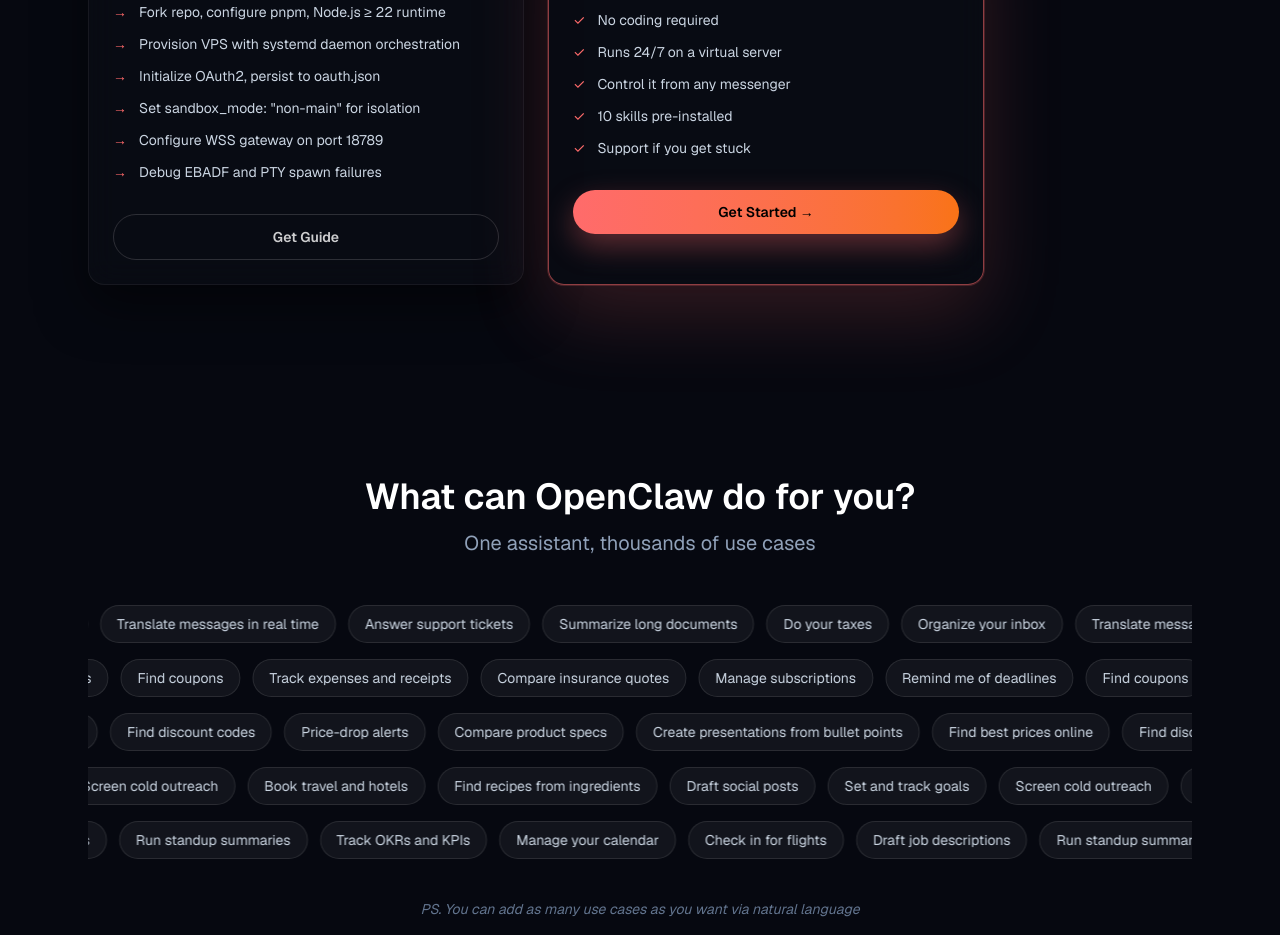
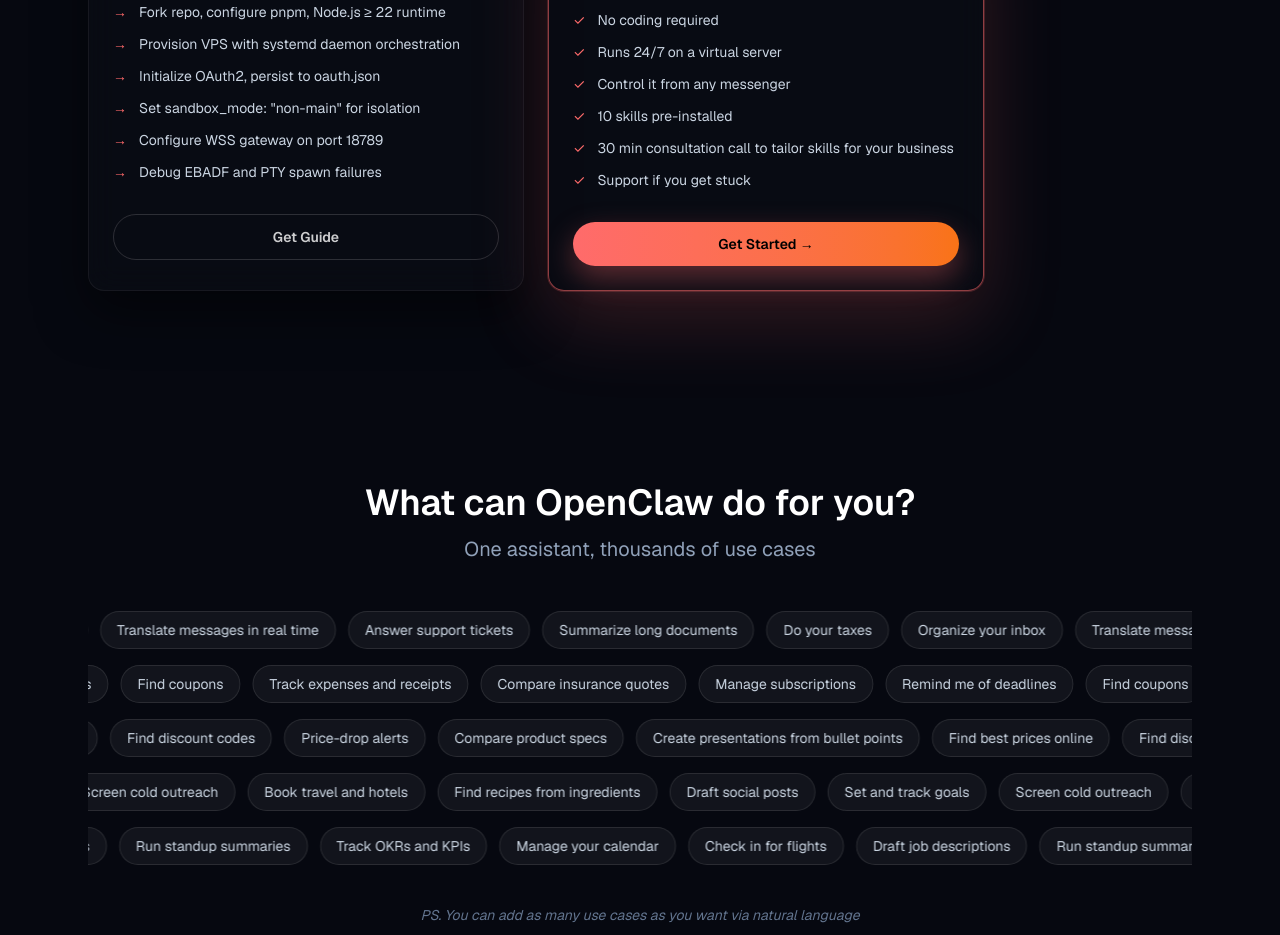
Before and after one commit to hazareajinkya/AICE-OpenClaw, a Next.js app: page / in a window 1280 px wide. Shown: the part 880-1815 px from the top of the page. Built offline with nearby package versions, Linux system fonts and the light colour scheme.

Commit message:
Add 30 min consultation call to  plan

```diff
--- a/components/Pricing.tsx
+++ b/components/Pricing.tsx
@@ -13,6 +13,7 @@
   "Runs 24/7 on a virtual server",
   "Control it from any messenger",
   "10 skills pre-installed",
+  "30 min consultation call to tailor skills for your business",
   "Support if you get stuck",
 ];
 
```
